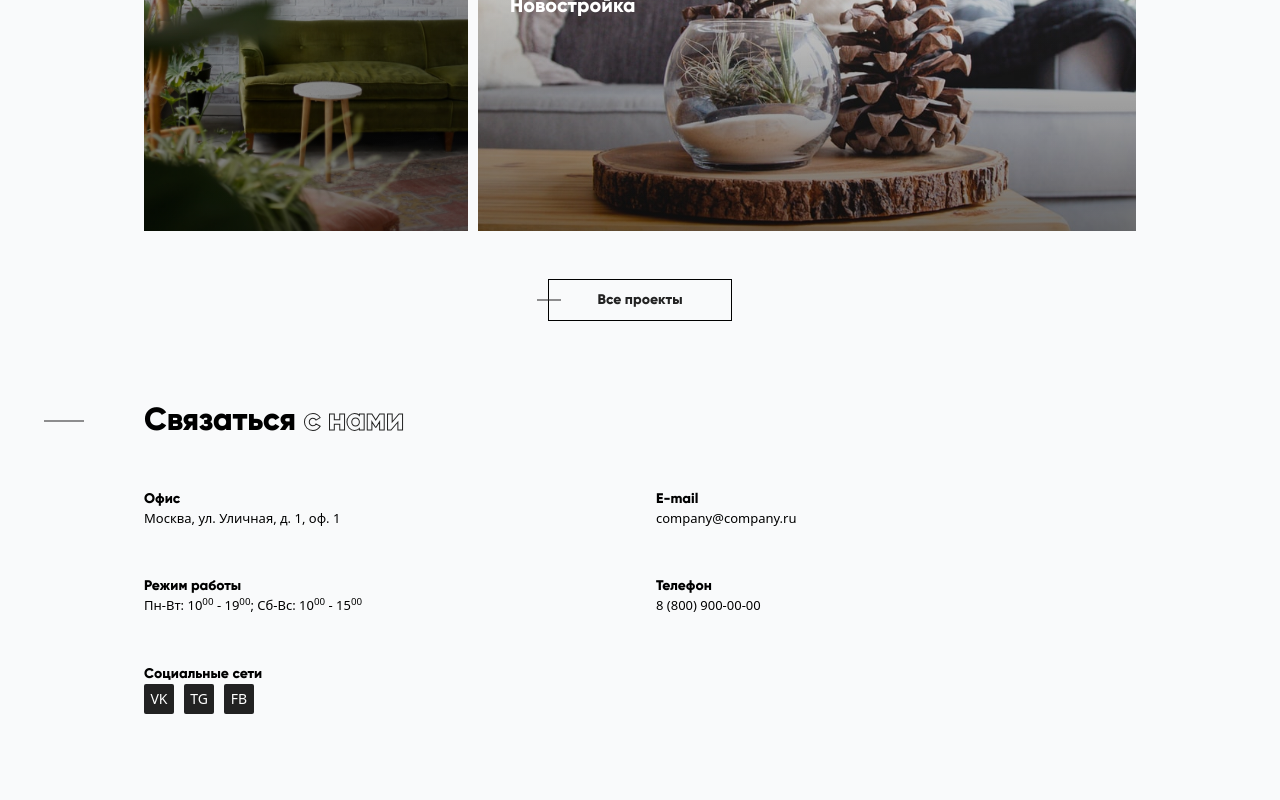
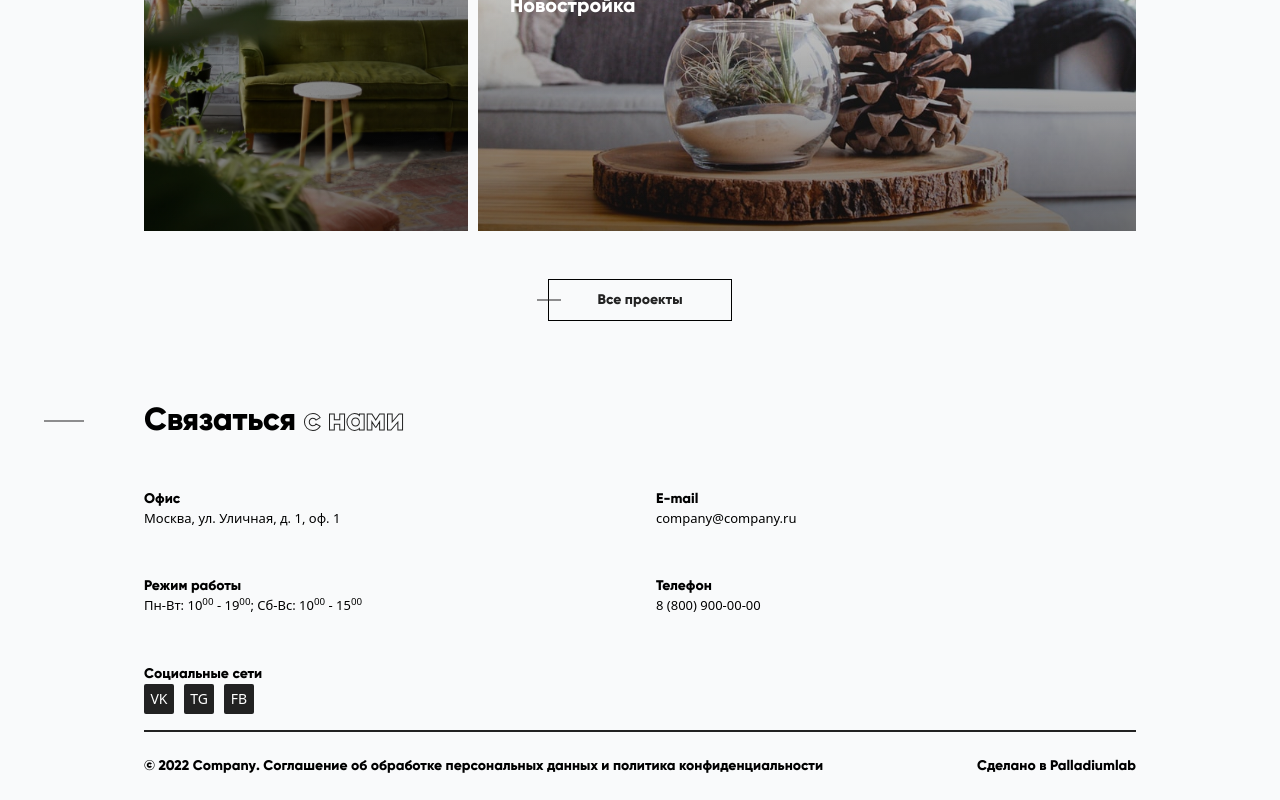
Before and after one commit to Soljdev/palladiumlab_test, a Vue app: page / in a window 1280 px wide. Shown: the part 1986-2786 px from the top of the page. Before the commit the page ends 2700 px from the top, so only its background shows below. Built offline with nearby package versions, Linux system fonts and the light colour scheme.

Commit message:
Верстка подвала

```diff
--- a/src/App.vue
+++ b/src/App.vue
@@ -4,6 +4,12 @@
   <div class="wrapper">
     <router-view />
   </div>
+  <footer class="max-w-screen-lg mx-auto px-4 ">
+    <div class="w-full border-t-[2px] border-t-[#222] mt-4 py-6 font-display text-sm flex flex-wrap justify-between">
+      <div><strong>© 2022 Сompany</strong>. Соглашение об обработке персональных данных и политика конфиденциальности</div>
+      <div>Сделано в <strong>Palladiumlab</strong></div>
+    </div>
+  </footer>
 </template>
 
 <script lang="ts">
@@ -15,3 +21,9 @@
     },
   })
 </script>
+
+<style>
+footer {
+
+}
+</style>
```
